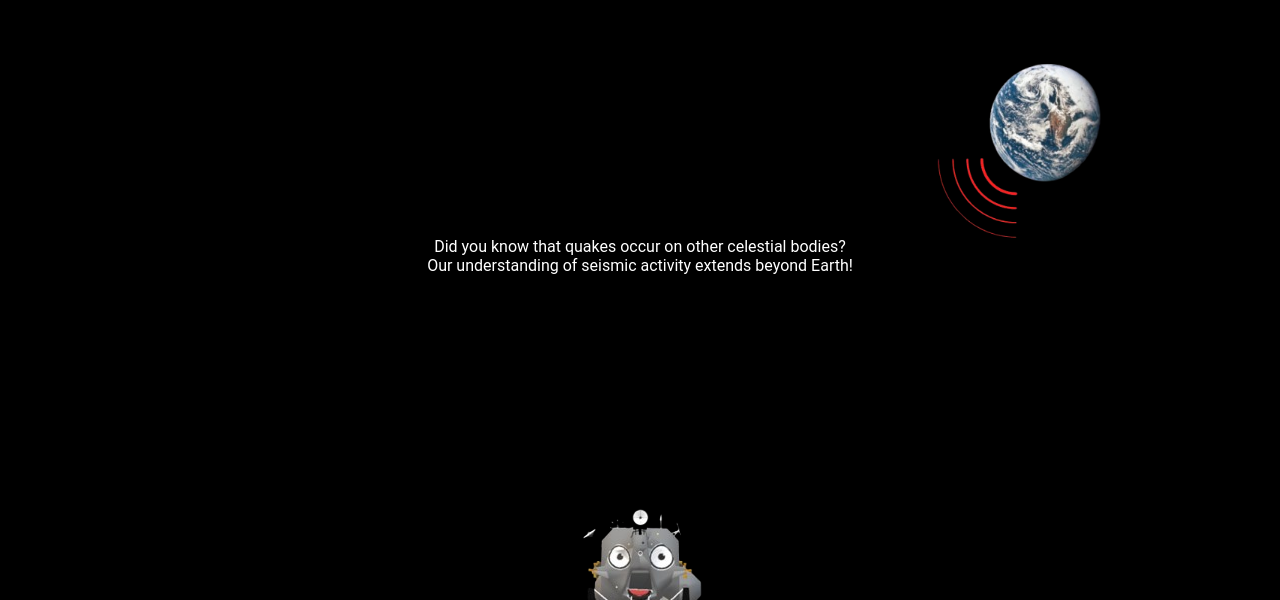
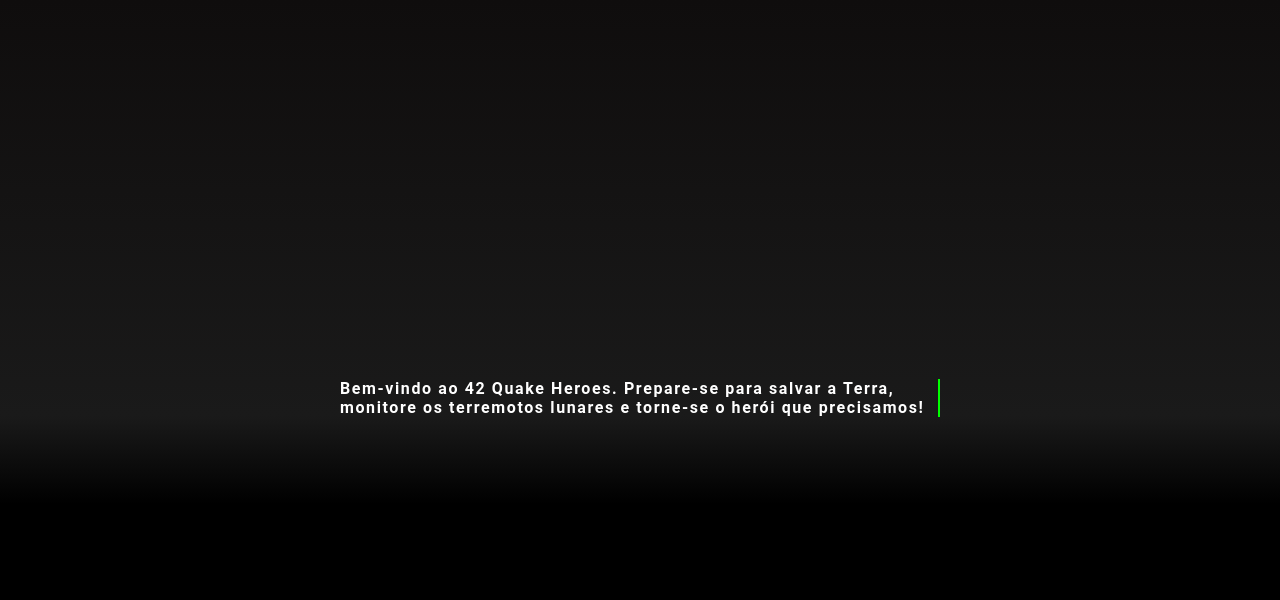
Before and after one commit to gabrielchayb/42-quake-heroes, a Flask app: page / in a window 1280 px wide. Shown: the top 600 px of the page. After the commit the page ends 439 px from the top, so only its background shows below. Run offline with Flask 3, Linux system fonts and the light colour scheme; grey boxes are pictures that could not be loaded.

Commit message:
rotes atualizada

```diff
--- a/app.py
+++ b/app.py
@@ -4,7 +4,15 @@ app = Flask(__name__)
 
 # home, index, first page , redirect to receivingcode
 @app.route('/')
-def home():
+def welcome():
+    return render_template('welcome.html')
+
+@app.route('/solarsystem')
+def solarsystem():
+    return render_template('solarsystem.html')
+
+@app.route('/home')
+def home ():
     return render_template('home.html')
 
 # scene in mars , second piece of text
@@ -44,8 +52,5 @@ def explaining():
 
 
 
-
-
-
 if __name__ == '__main__':
     app.run(debug=True)
--- a/templates/home.html
+++ b/templates/home.html
@@ -19,7 +19,7 @@
 
 
 
-    <a href="{{ url_for('mars') }}" class="image-buttons">
+    <a href="{{ url_for('solarsystem') }}" class="image-buttons">
       <img src="/static/imgs/modulox.png" alt="Imagem do Módulo">
     </a>
 
--- /dev/null
+++ b/templates/welcome.html
@@ -0,0 +1,76 @@
+<!DOCTYPE html>
+<html lang="pt-BR">
+<head>
+    <meta charset="UTF-8">
+    <meta name="viewport" content="width=device-width, initial-scale=1.0">
+    <title>Animação de Digitação Responsiva</title>
+    <style>
+        body {
+            font-family: 'Roboto', sans-serif;
+            margin: 0;
+            padding: 0;
+            box-sizing: border-box;
+            background: rgb(15,13,13);
+            background: linear-gradient(180deg, rgba(15,13,13,1) 0%, rgba(26,26,26,1) 52%, rgba(0,0,0,1) 63%);
+            color: white;
+            height: 100vh;
+            display: flex;
+            flex-direction: column;
+            justify-content: center;
+            align-items: center;
+            overflow: hidden;
+        }
+
+        .container {
+            max-width: 90%;
+            width: 600px;
+            margin: 0 auto;
+        }
+
+        h1 {
+            letter-spacing: 0.1em;
+            margin: 20px 0;
+            font-size: 1rem;
+            white-space: normal;
+            word-wrap: break-word;
+            display: inline-block; /* Exibir o texto como inline */
+            overflow: hidden; /* Esconder o texto não digitado ainda */
+            border-right: 0.15em solid #00ff00; /* Efeito do cursor */
+            animation: typing 5s steps(40, end), blink-caret 0.75s step-end infinite;
+        }
+
+        @keyframes typing {
+            from {
+                width: 0; /* O texto começa invisível */
+            }
+            to {
+                width: 100%; /* Mostra o texto completo */
+            }
+        }
+
+        @keyframes blink-caret {
+            from, to { border-color: transparent; }
+            50% { border-color: #00ff00; }
+        }
+
+        @media (max-width: 768px) {
+            h1 {
+                font-size: 1.5rem;
+            }
+        }
+
+        @media (max-width: 480px) {
+            h1 {
+                font-size: 1rem;
+            }
+        }
+    </style>
+</head>
+<body>
+
+    <div class="container">
+        <h1>Bem-vindo ao 42 Quake Heroes. Prepare-se para salvar a Terra, monitore os terremotos lunares e torne-se o herói que precisamos!</h1>
+    </div>
+
+</body>
+</html>
```
Also changed, not shown: templates/solarsystem.html (added, +98 -0 lines), 3 other files.
